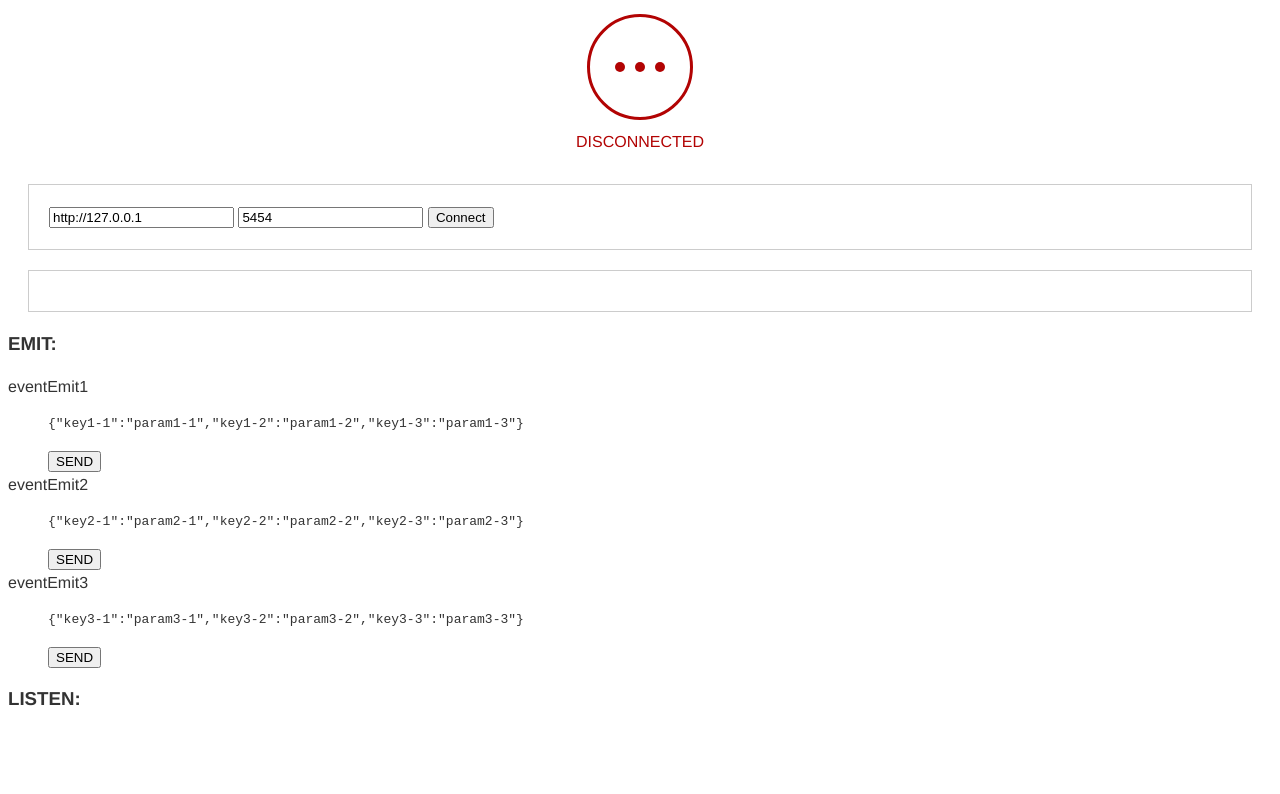
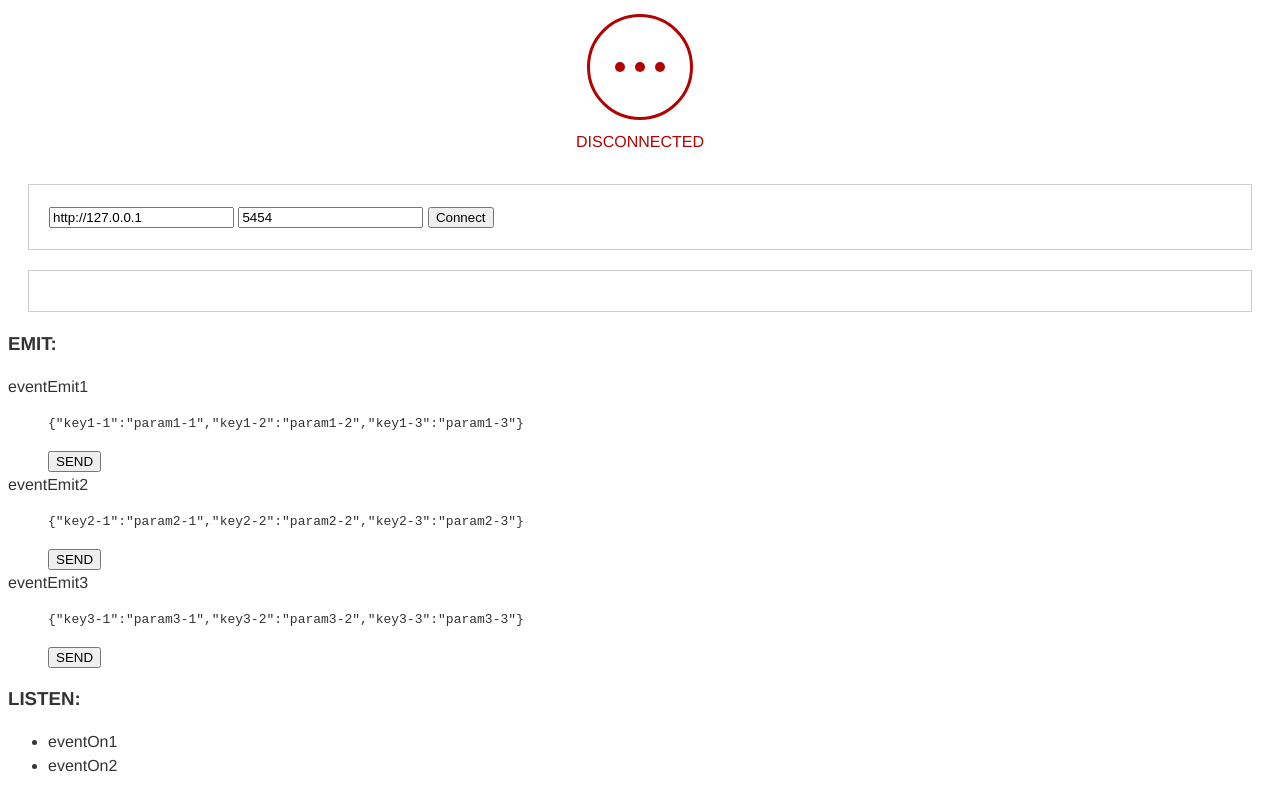
Before and after one commit to diegocstn/ThreePin, a website: page index.html in a window 1280 px wide. Shown: the part 53-847 px from the top of the page. Before the commit the page ends 800 px from the top, so only its background shows below. Drawn offline with nearby package versions, Linux system fonts and the light colour scheme.

Commit message:
Build event listen list

```diff
--- a/index.html
+++ b/index.html
@@ -40,6 +40,7 @@
 
         <section id="event-listen">
             <h3>LISTEN:</h3>
+            <ul class="event-listen-list"></ul>
         </section>
 
         <section id="response">
--- a/js/threepin.js
+++ b/js/threepin.js
@@ -70,11 +70,12 @@ var ThreePin = (function(){
 	*
 	*/
 	function init(){
-		$addressField	= $doc.querySelector( '#conf-url' );
-		$portField		= $doc.querySelector( '#conf-port' );
-		$connectBtn		= $doc.querySelector( '#conf button' );
-		$statusSection	= $doc.querySelector( '#status' );
-		$eventsEmitList	= $doc.querySelector( '.event-emit-list' );
+		$addressField		= $doc.querySelector( '#conf-url' );
+		$portField			= $doc.querySelector( '#conf-port' );
+		$connectBtn			= $doc.querySelector( '#conf button' );
+		$statusSection		= $doc.querySelector( '#status' );
+		$eventsEmitList		= $doc.querySelector( '.event-emit-list' );
+		$eventsListenList	= $doc.querySelector( '.event-listen-list' );
 
 		if ( $connectBtn.addEventListener ){
 			$connectBtn.addEventListener( 'click' , initSocket , false );
@@ -86,7 +87,8 @@ var ThreePin = (function(){
 		status = STATUS.DISCONNECTED;
 
 		// init events storage
-		eventsToEmit = [];
+		eventsToEmit	= [];
+		eventsToListen	= [];
 
 		// load configuration file
 		loadConfig();
@@ -109,8 +111,11 @@ var ThreePin = (function(){
 			$addressField.setAttribute( 'value' , conf.serverUrl );
 		}
 
-		// build events list
+		// build events emit list
 		buildEventsEmit();
+
+		// build events listen list
+		buildEventsListen();
 	}
 
 	/**
@@ -161,6 +166,31 @@ var ThreePin = (function(){
 
 		});
 
+	}
+
+	/**
+	* Build list of event to listen onto
+	*
+	* @method buildEventsListen
+	*
+	*/
+	function buildEventsListen(){
+		var frag = $doc.createDocumentFragment(),
+			li;
+		conf.listen.map(function(e){
+			// push event into the array of event to emit
+			eventsToListen.push({
+				name	: e
+			});
+
+			// build html
+			li = $doc.createElement('li');
+			li.innerHTML = e;
+
+			frag.appendChild( li );
+		});
+
+		$eventsListenList.appendChild( frag );
 	}
 
 
@@ -218,6 +248,7 @@ var ThreePin = (function(){
 
 			case STATUS.DISCONNECTED :
 				log( 'Disconnected from: '+connectionString );
+				// TO-DO : force disconnect to avoid js error in console
 				socketStatusUpdate( STATUS.DISCONNECTED );
 			break;
 
@@ -255,8 +286,6 @@ var ThreePin = (function(){
 		}else{
 			log( 'Nothing to do here my friend!' );
 		}
-
-		// TO-DO : testing emit
 	}
 
 
--- a/threepin.json
+++ b/threepin.json
@@ -1,7 +1,7 @@
 {
 	"serverUrl"		: "http://127.0.0.1",
 	"serverPort"	: 5454,
-	"listen"	: [ "event1" , "event2" ],
+	"listen"	: [ "eventOn1" , "eventOn2" ],
 	"emit"		: [
 					{
 						"name"	: "eventEmit1",
```
Also changed, not shown: server/index.js (+16 -0 lines).
